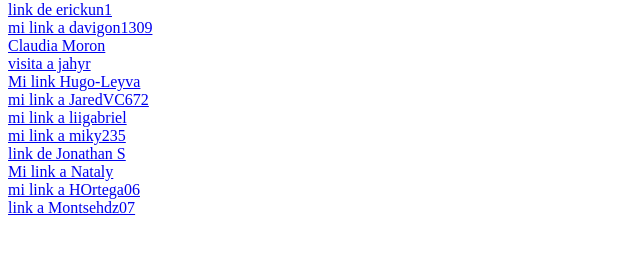
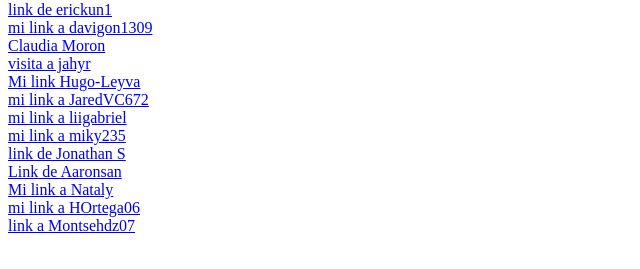
Before and after one commit to Javier1805458/website_53, a plain HTML site: page index.html in a window 1280 px wide. Shown: the part 79-348 px from the top of the page, without its empty margins (0-640 px from the left). Drawn offline with Linux system fonts and the light colour scheme.

Commit message:
add link

```diff
--- a/index.html
+++ b/index.html
@@ -17,6 +17,7 @@
     <a href="liigabriel/liigabriel.html">mi link a liigabriel</a> <br>
     <a href="miky235/miky235.html">mi link a miky235</a> <br>
     <a href="jonathansauceda/jonathsanuecad.html">link de Jonathan S</a> <br>
+    <a href="Aaronsan/Aaronsan.html"> Link de Aaronsan</a> <br>
     <a href="Nataly-mtz.html"> Mi link a Nataly</a> <br>
     <a href="HOrtega06/HOrtega06.html">mi link a HOrtega06</a> <br>
     <a href="Montsehdz07/Montsehdz07.html">link a Montsehdz07</a>
```
